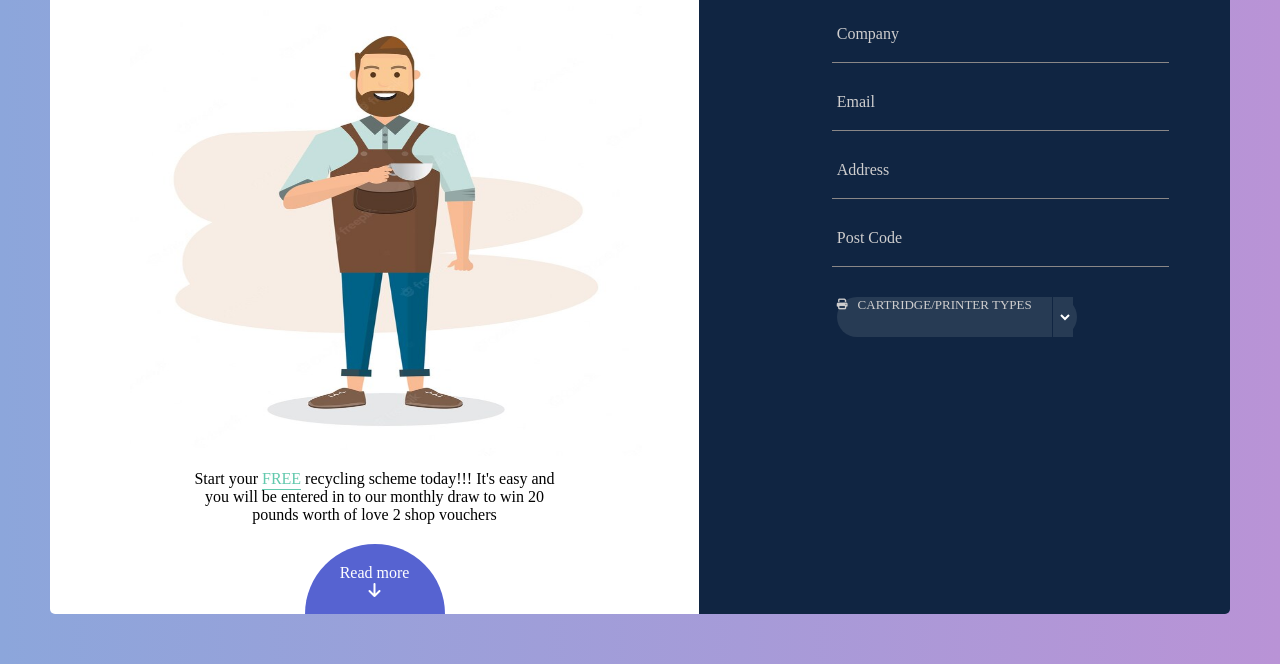
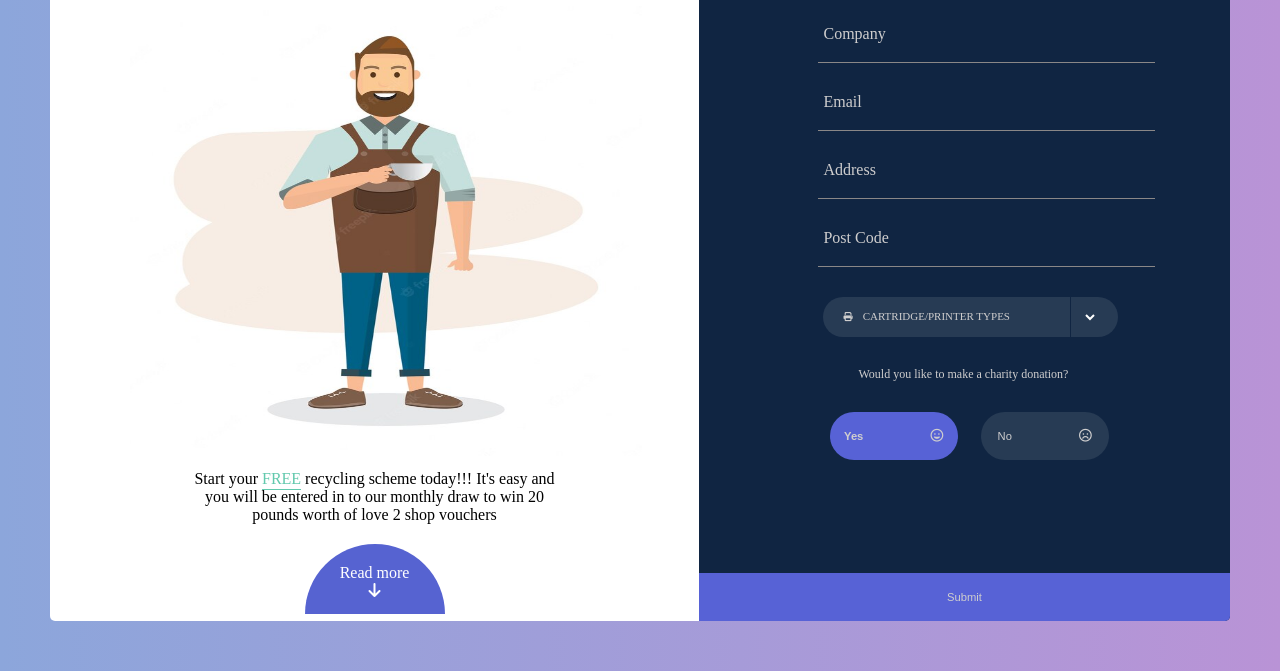
Before and after one commit to RaphaelIsaiah/Task-6, a plain HTML site: page index.html in a window 1280 px wide. Shown: the part 324-995 px from the top of the page. Drawn offline with Linux system fonts and the light colour scheme.

Commit message:
Almost done with the form

```diff
--- a/index.html
+++ b/index.html
@@ -41,7 +41,7 @@
         </div>
         <h1 class="rsHead">Arrange a collection</h1>
         <hr />
-        <form action="#">
+        <form action="#" id="printerForm">
           <label for="name">Name</label>
           <input size="40" class="borbot" type="text" id="name" />
 
@@ -57,8 +57,8 @@
           <label for="postcode">Post Code</label>
           <input size="40" class="borbot" type="text" id="name" />
           <div class="printer-type">
-            <i class="fa-solid fa-print"></i>
-            CARTRIDGE/PRINTER TYPES
+            <i class="fa-solid fa-print center"></i>
+            <p class="center">CARTRIDGE/PRINTER TYPES</p>
             <!-- <p>CARTRIDGE/PRINTER TYPES</p> -->
             <!-- I realized that the <p> tag made the icon misbehave but without the p tag the icon sits on the same position as the text.-->
               <div class="verticalLine"></div>
@@ -70,10 +70,18 @@
               <option value="laser">Laser Printer</option>
               <option value="inkjet">Ink Jet Printer</option>
               <option value="dotmatrix">Dot Matrix Printer</option>
-              <option value="led">Led Printer</option>
-            </select> -->
+              <option value="led">Led Printer</option> -->
+            </select>
           </div>
+          <div>
+            <p class="charity">Would you like to make a charity donation?</p>
+            <!-- I'm not sure if button is the right element to use here... -->
+            <button class="first">Yes <i class="fa-regular fa-face-grin"></i></button>
+            <button class="second">No <i class="fa-regular fa-face-frown"></i></button>
+          </div>
+
         </form>
+        <button class="submit" type="submit" form="printerForm">Submit</button>
       </div>
     </div>
   </body>
--- a/style.css
+++ b/style.css
@@ -1,6 +1,8 @@
 * {
   margin: 0;
   padding: 0;
+  /* box-sizing: border-box; */
+  /* I applied box-sizing and it altered some settings. I don't fully understand this styling. */
 }
 body {
   background: #b993d6; /* fallback for old browsers */
@@ -118,14 +120,16 @@ span {
 hr {
   background-color: #5762d6;
   height: 2px;
+
   border: none;
   width: 10%;
-  margin: 0px auto 50px;
+  margin: 0px 16rem 50px;
 }
 form {
   /* display: block; */
-  width: 50%;
+  width: 55%;
   margin: auto;
+  /* margin-left: 50px; */
   font-size: 16px;
 }
 label {
@@ -145,31 +149,63 @@ label {
   font-size: smaller;
   margin-right: 10px;
   margin-top: 2px;
+  padding-left: 20px;
   /* The icon still displays as a block element  */
   /* display: inline; */
 }
 .printer-type {
   background-color: #273b54;
-  font-size: 13px;
-  /* padding: 10px; */
+  font-size: 11px;
   border-radius: 30px;
-  /* height: 40px; */
-  /* width: 23em; */
-  /* box-sizing: border-box; */
+  width: 18.4rem;
   text-align: center;
   display: flex;
   margin: 0px 20px 5px 5px;
   /* After using display flex the icon isn't on the same line as the text */
 }
 #p-type{
-  background-color: #273b54;
+  background-color: transparent;
   border: none;
   color: white;
-  /* margin-left: 45px; */
-  /* border-left: 1px solid #102542; */
+  margin-left: 7px;
 }
 .verticalLine{
   border-left: 1px solid #102542;
-  margin-left: 20px;
+  margin-left: 60px;
   height: 40px;
 }
+.center{
+  padding-top: 13px;
+}
+.charity{
+  font-size: 12px;
+  margin: 30px 0px 30px 40px;
+}
+button{
+  width: 8rem;
+  height: 3rem;
+  border-radius: 30px;
+  border: none;
+  color: rgb(207, 206, 206);
+  font-size: 0.7rem;
+}
+.first{
+  margin-left: 0.7rem;
+  background-color: #5762d6;
+  font-weight: 700;
+}
+.second{
+  margin-left: 1.7em;
+  background-color: #273b54;
+}
+.fa-regular{
+  margin-left: 4rem;
+  font-size: 0.8rem;
+}
+.submit{
+  background-color: #5762d6;
+  width: 100%;
+  border-radius: 0;
+  margin-top: 10.1em;
+  border-bottom-right-radius: 5px;
+}
```
